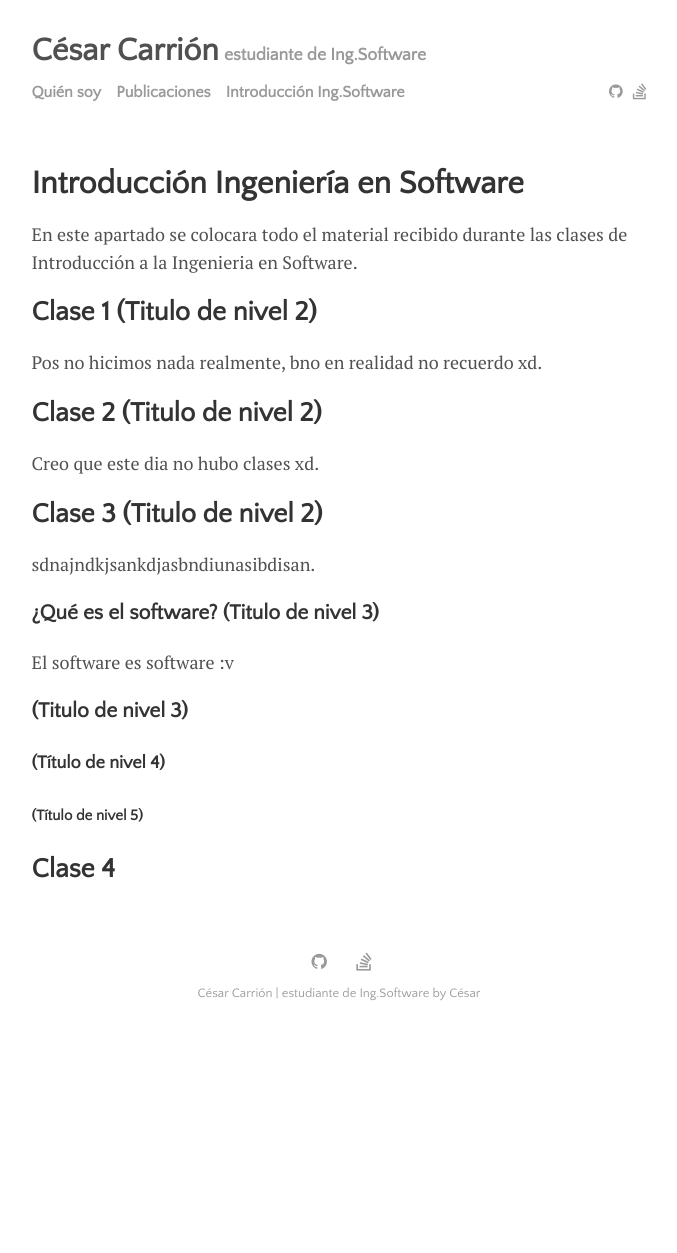
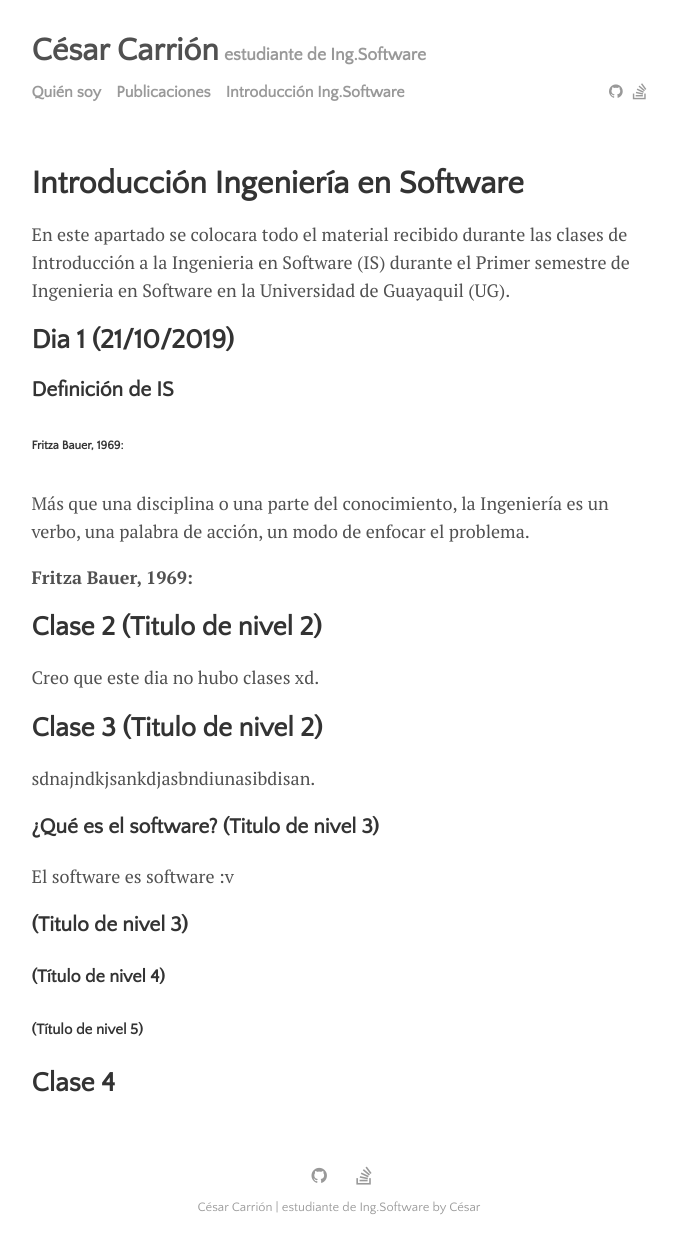
Before and after one commit to CesarFCL/CesarCarrion, a Jekyll site: the page built from menu/IntSof.md, in a window 1280 px wide. Shown: the whole page, without its empty margins (301-978 px from the left). Built offline with Jekyll 4.4.1, drawn with Linux system fonts in a browser that asks for light colours; before the commit the page ends 1039 px from its top, so only the background shows below that.

Commit message:
Modificación 2.2
Modificación 2.2

```diff
--- a/menu/IntSof.md
+++ b/menu/IntSof.md
@@ -3,12 +3,15 @@ layout: page
 title: Introducción Ingeniería en Software
 ---
 
-En este apartado se colocara todo el material recibido durante las clases de Introducción a la Ingenieria en Software.
+En este apartado se colocara todo el material recibido durante las clases de Introducción a la Ingenieria en Software (IS) durante el Primer semestre de Ingenieria en Software en la Universidad de Guayaquil (UG).
 
-<!--<De aquí para abajo estarian lo que se veria en cada clase segun el plan de clase y en funcion de las diapositivas dadas por el profe??>-->
+## Dia 1 (21/10/2019)
 
-## Clase 1 (Titulo de nivel 2)
-Pos no hicimos nada realmente, bno en realidad no recuerdo xd.
+### Definición de IS
+###### Fritza Bauer, 1969:
+Más que una disciplina o una parte del conocimiento, la Ingeniería es un verbo, una palabra de acción, un modo de enfocar el problema.
+
+<strong> Fritza Bauer, 1969: <strong>
 
 ## Clase 2 (Titulo de nivel 2)
 Creo que este dia no hubo clases xd.
```
